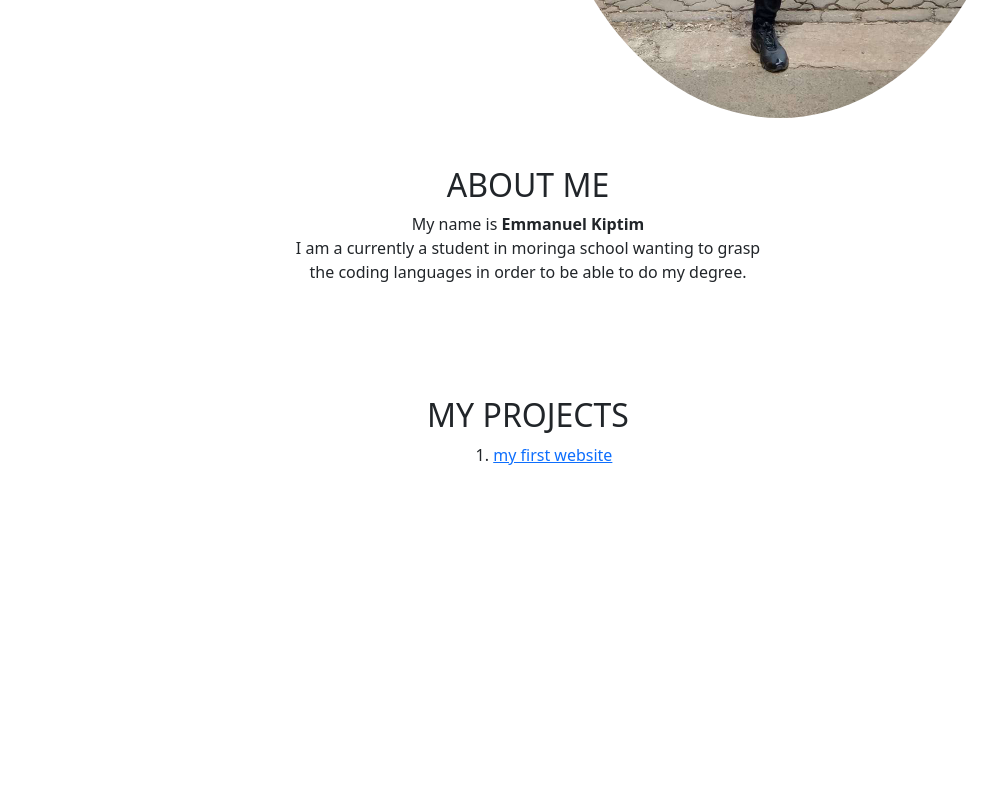
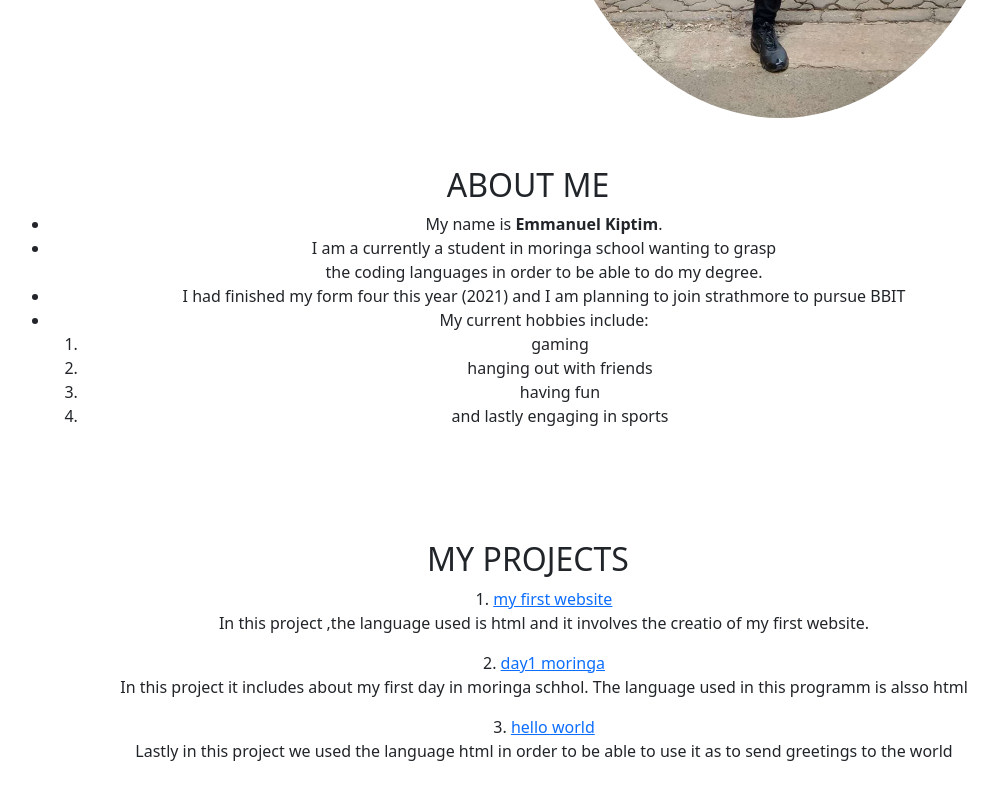
Before and after one commit to kiptimemmanuel/week-1-project, a plain HTML site: page portfolio landing page/index.html in a window 1280 px wide. Shown: the part 546-1346 px from the top of the page, without its empty margins (112-1110 px from the left). Before the commit the page ends 1101 px from the top, so only its background shows below. Drawn offline with nearby package versions, Linux system fonts and the light colour scheme.

Commit message:
add list

```diff
--- a/portfolio landing page/index.html
+++ b/portfolio landing page/index.html
@@ -21,9 +21,20 @@
         <div class = 'row'>
             <div class ='col-12 text-center p-5' >
                 <h2>ABOUT ME </h2>
-                <p>My name is <strong>Emmanuel Kiptim</strong> <br>
-                    I am a currently a student in moringa school wanting to grasp <br> the coding languages in order to be able to do my degree. </p>
+                <uL>
+                <li>My name is <strong>Emmanuel Kiptim</strong>.</li>
+                <li>I am a currently a student in moringa school wanting to grasp <br>
+                    the coding languages in order to be able to do my degree.</li>
+                <li>I had finished my form four this year (2021) and I am planning to join strathmore to pursue BBIT</li>
+                <li>My current hobbies include: <ol>
+                    <li>gaming</li>
+                    <li>hanging out with friends</li>
+                    <li>having fun</li>
+                    <li>and lastly engaging in sports</li>
+                </ol></li>
 
+
+                </uL>
             </div>
 
         </div>
@@ -32,7 +43,13 @@
                 <h2>MY PROJECTS </h2>
 
                     <ol style = "list-style-position: inside;">
-                        <li><a href="https://github.com/kiptimemmanuel/my-first-web-page">my first website</a></li>
+                        <li><a href="https://github.com/kiptimemmanuel/my-first-web-page">my first website</a><br>
+                        <p>In this project ,the language used is html and it involves the creatio of my first website. </p></li>
+                        <li>  <a href="https://github.com/kiptimemmanuel/day1moringa.git">day1 moringa</a>
+                        <p>In this project it includes about my first day in moringa schhol. The language used in this programm is alsso html</p></li>
+                        <li> <a href="https://github.com/kiptimemmanuel/HELLO-WORLD.git">hello world</a>
+                        <p>Lastly in this project we used the language html in order to be able to use it as to send greetings to the world</p></li>
+
                     </ol>
             </div>
 
```
